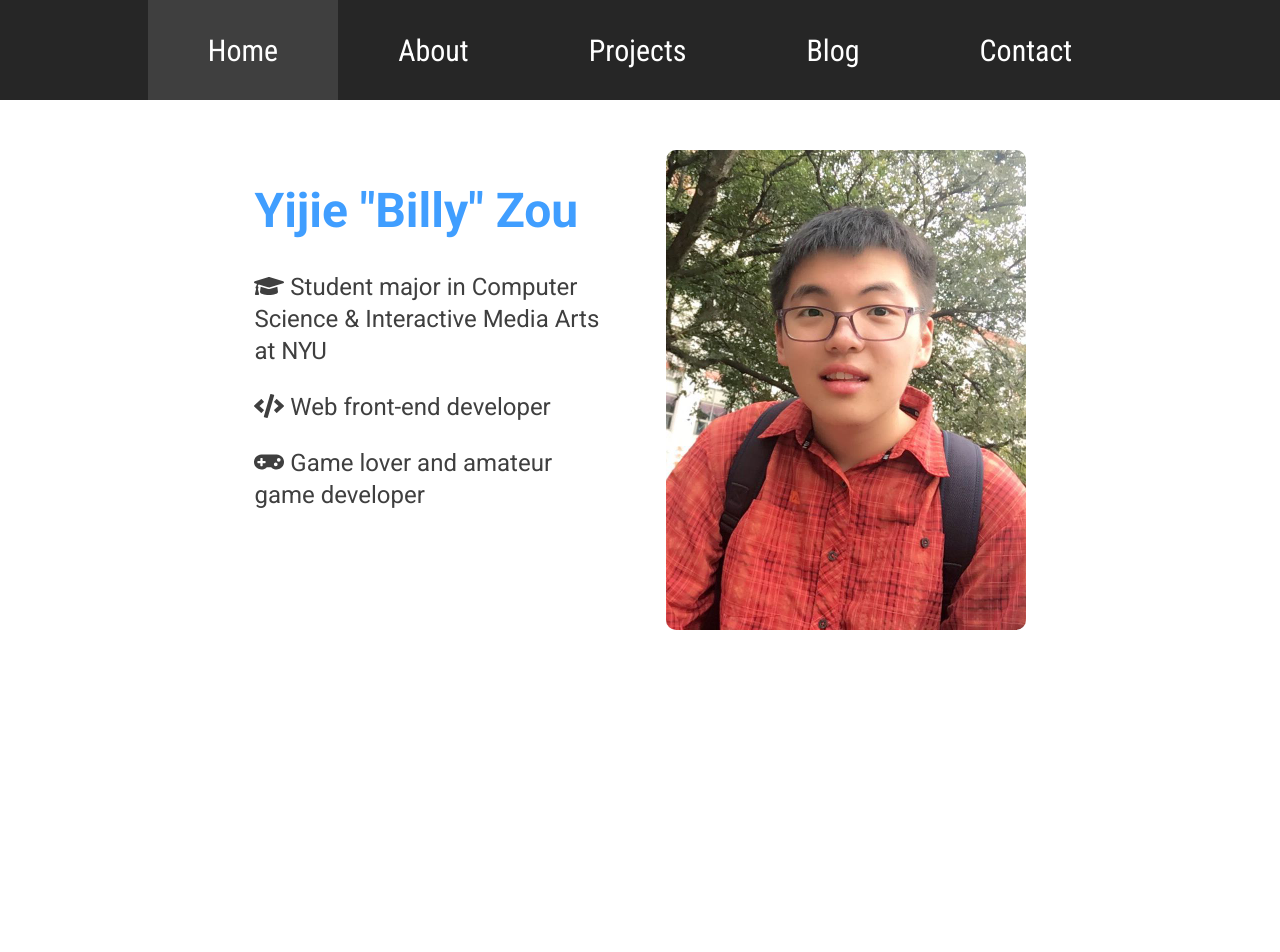
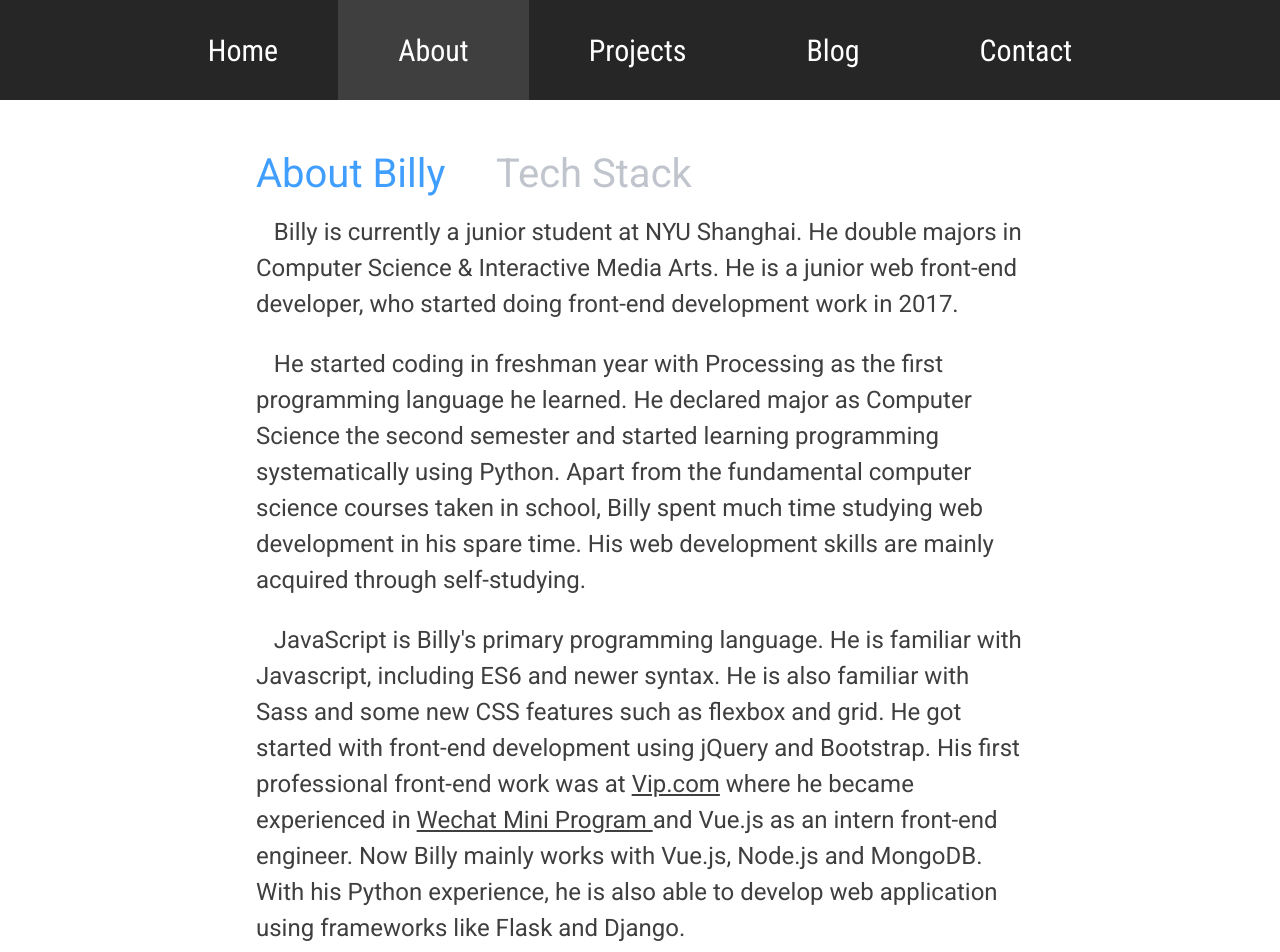
Before and after one commit to nyu-web/homework-11-DaKoala, a Vue app: page /#/about in a window 1280 px wide. Before the commit this address led to /#/. Shown: the top 952 px of the page. Before the commit the page ends 800 px from the top, so only its background shows below. Built offline with nearby package versions, Linux system fonts and the light colour scheme.

Commit message:
feat: add animation in the about page

```diff
--- /dev/null
+++ b/src/assets/scss/_animation.scss
@@ -0,0 +1,14 @@
+@mixin fade-in {
+  animation: fade-in 0.5s;
+}
+
+@keyframes fade-in {
+  from {
+    opacity: 0;
+    transform: translateY(2rem);
+  }
+  to {
+    opacity: 1;
+    transform: translateY(0);
+  }
+}
--- a/src/assets/scss/_config.scss
+++ b/src/assets/scss/_config.scss
@@ -5,3 +5,4 @@ $light-grey: #f5f5f5;
 $dark-blue: #3066ee;
 $blue: #409eff;
 $bright-blue: #71e2ff;
+$color-disable: #c0c4cc;
--- a/src/assets/scss/main.scss
+++ b/src/assets/scss/main.scss
@@ -2,6 +2,7 @@
 @import url('https://use.fontawesome.com/releases/v5.5.0/css/all.css');
 @import "config";
 @import "function";
+@import "animation";
 * {
   font-family: 'Roboto', sans-serif;
 }
@@ -16,7 +17,7 @@
   box-sizing: border-box;
   color: #fff;
   border-radius: 100px;
-  background: linear-gradient(left top, $blue, $bright-blue);
+  background: linear-gradient(to left top, $blue, $bright-blue);
   &:hover {
     background: $blue;
   }
--- a/src/views/About.vue
+++ b/src/views/About.vue
@@ -2,36 +2,48 @@
     <div>
         <navigation></navigation>
         <main class="container container--narrow">
-            <h2 class="title">About Billy</h2>
-            <article>
-                <p class="paragraph">
+            <span class="title" :class="{'title--deactive': !aboutIsActive}" @click="toggleActive">
+                About Billy
+            </span>
+            <span class="title" :class="{'title--deactive': aboutIsActive}" @click="toggleActive">
+                Tech Stack
+            </span>
+            <article class="intro">
+                <template v-if="aboutIsActive">
+                    <p class="intro__para">
                         Billy is currently a junior student at
                         NYU Shanghai. He double majors in Computer Science & Interactive Media Arts.
-                    He is a junior web front-end developer, who started doing front-end development
+                        He is a junior web front-end developer, who started doing front-end
+                        development
                         work in 2017.
                     </p>
-                <p class="paragraph">
+                    <p class="intro__para">
                         He started coding in freshman year with Processing as the first programming
-                    language he learned. He declared major as Computer Science the second semester
+                        language he learned. He declared major as Computer Science the second
+                        semester
                         and started learning programming systematically using Python. Apart from the
                         fundamental computer science courses taken in school, Billy spent much time
                         studying web development in his spare time. His web development skills are
                         mainly acquired through self-studying.
                     </p>
-                <p class="paragraph">
+                    <p class="intro__para">
                         JavaScript is Billy's primary programming language. He is familiar with
-                    Javascript, including ES6 and newer syntax. He is also familiar with Sass and
-                    some new CSS features such as flexbox and grid. He got started front-end
-                    development using jQuery and Bootstrap. His first professional front-end work
-                    was at <a class="link" href="https://en.wikipedia.org/wiki/Vipshop">Vip.com</a>
+                        Javascript, including ES6 and newer syntax. He is also familiar with Sass
+                        and
+                        some new CSS features such as flexbox and grid. He got started with
+                        front-end
+                        development using jQuery and Bootstrap. His first professional front-end
+                        work
+                        was at <a class="intro__link" href="https://en.wikipedia.org/wiki/Vipshop">Vip.com</a>
                         where he became experienced in
-                    <a class="link"
+                        <a class="intro__link"
                            href="https://walkthechat.com/wechat-mini-programs-simple-introduction/">
                             Wechat Mini Program
                         </a> and Vue.js as an intern front-end engineer. Now Billy mainly works with
                         Vue.js, Node.js and MongoDB. With his Python experience, he is also able to
                         develop web application using frameworks like Flask and Django.
                     </p>
+                </template>
             </article>
         </main>
     </div>
@@ -43,6 +55,16 @@ import Navigation from '../components/Navigation.vue';
 export default {
     name: 'About',
     components: { Navigation },
+    data() {
+        return {
+            aboutIsActive: true,
+        };
+    },
+    methods: {
+        toggleActive() {
+            this.aboutIsActive = !this.aboutIsActive;
+        },
+    },
 };
 </script>
 
@@ -50,20 +72,36 @@ export default {
     @import "../assets/scss/main";
 
     .title {
+        position: absolute;
         font-size: 2.5em;
         color: $blue;
+        transition: 0.5s;
+        cursor: pointer;
+        z-index: 100;
+        left: 20%;
     }
 
-    .paragraph {
+    .title--deactive {
+        left: calc(20% + 6em);
+        color: $color-disable;
+    }
+
+    .intro {
+        position: relative;
+        padding-top: 2.5em;
+    }
+
+    .intro__para {
         color: $light-black;
         font-size: 1.5em;
         line-height: 1.5em;
+        @include fade-in;
         &:before {
             content: '\00a0\00a0';
         }
     }
 
-    .link {
+    .intro__link {
         color: $light-black;
         &:hover {
             color: $blue;
```
Lines whose indentation alone changed are shown as unchanged.
